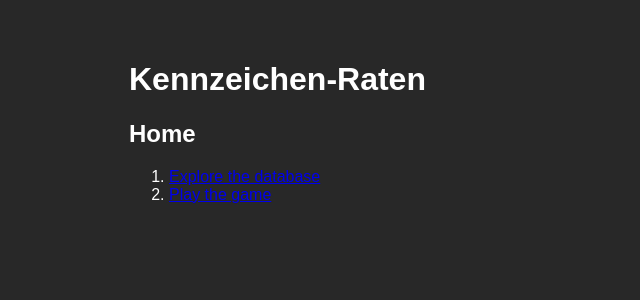
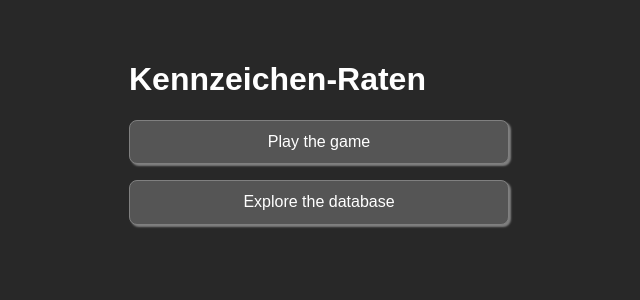
Before and after one commit to branneman/kennzeichen-raten, a React (Vite) app: page / in a window 1280 px wide. Shown: the top 300 px of the page, without its empty margins (321-961 px from the left). Built offline with nearby package versions, Linux system fonts and the light colour scheme.

Commit message:
refactor: Extract button into its own styled-component

```diff
--- a/package.json
+++ b/package.json
@@ -36,6 +36,7 @@
     "eslint-plugin-react-refresh": "^0.4.3",
     "prettier": "^3.0.2",
     "stmux": "^1.8.7",
+    "styled-components": "^6.1.1",
     "typescript": "^5.0.2",
     "vite": "^4.4.5",
     "vite-plugin-eslint": "^1.8.1",
--- /dev/null
+++ b/src/components/Button/index.tsx
@@ -0,0 +1,48 @@
+import styled from 'styled-components'
+
+const Anchor = styled.a`
+  display: inline-block;
+  margin: 0 1em 1em 0;
+  border: 1px solid grey;
+  border-radius: 0.5em;
+  box-shadow: 2px 2px 2px grey;
+  padding: 0.75em;
+  background-color: #555;
+  color: #fff;
+  text-decoration: none;
+
+  &:hover {
+    filter: brightness(0.85);
+  }
+`
+
+const Button = styled.button`
+  /* generic button reset styles */
+  width: 100%;
+  margin: 0;
+  border: 1px solid grey;
+  border-radius: 0.5em;
+  box-shadow: 2px 2px 2px grey;
+  padding: 0.75em;
+  background-color: transparent;
+  font-family: inherit;
+  font-size: 100%;
+  line-height: 1.15;
+  overflow: visible;
+  text-transform: none;
+  -webkit-appearance: button;
+  cursor: pointer;
+  color: #fff;
+
+  /* specific styles to this component */
+  display: inline-block;
+  margin: 0 1em 1em 0;
+  background-color: #555;
+
+  &:hover {
+    filter: brightness(0.85);
+  }
+`
+
+export default Button
+export { Anchor }
--- /dev/null
+++ b/src/components/Header/index.css
@@ -0,0 +1,4 @@
+h1 a {
+  color: inherit;
+  text-decoration: none;
+}
--- a/src/components/Header/index.tsx
+++ b/src/components/Header/index.tsx
@@ -1,3 +1,10 @@
+import { Link } from 'react-router-dom'
+import './index.css'
+
 export default function Header() {
-  return <h1>Kennzeichen-Raten</h1>
+  return (
+    <h1>
+      <Link to={`/`}>Kennzeichen-Raten</Link>
+    </h1>
+  )
 }
--- /dev/null
+++ b/src/pages/Game/ChooseDifficulty/index.css
@@ -0,0 +1,7 @@
+.menu {
+  margin: 0;
+  padding: 0;
+}
+.menu__item {
+  list-style: none;
+}
--- a/src/pages/Game/ChooseDifficulty/index.tsx
+++ b/src/pages/Game/ChooseDifficulty/index.tsx
@@ -1,20 +1,26 @@
 import { Link } from 'react-router-dom'
+import Button from '../../../components/Button'
+import './index.css'
+
+const LEVELS = [
+  ['easy', 'Easy'],
+  ['medium', 'Medium'],
+  ['hard', 'Hard'],
+]
 
 export default function ChooseDifficulty() {
   return (
     <>
       <h2>Play Game</h2>
       <p>Choose difficulty:</p>
-      <ol>
-        <li>
-          <Link to={`/play/easy`}>Easy</Link>
-        </li>
-        <li>
-          <Link to={`/play/medium`}>Medium</Link>
-        </li>
-        <li>
-          <Link to={`/play/hard`}>Hard</Link>
-        </li>
+      <ol className="menu">
+        {LEVELS.map(([key, title]) => (
+          <li key={key} className="menu__item">
+            <Link to={`/play/${key}`}>
+              <Button>{title}</Button>
+            </Link>
+          </li>
+        ))}
       </ol>
     </>
   )
--- a/src/pages/Game/Play/index.css
+++ b/src/pages/Game/Play/index.css
@@ -6,38 +6,11 @@
   list-style: none;
 }
 
-button.game-play__answer {
-  /* generic button reset styles */
-  width: 100%;
-  margin: 0;
-  border: 1px solid grey;
-  border-radius: 0.5em;
-  box-shadow: 2px 2px 2px grey;
-  padding: 0.75em;
-  background-color: transparent;
-  font-family: inherit;
-  font-size: 100%;
-  line-height: 1.15;
-  overflow: visible;
-  text-transform: none;
-  -webkit-appearance: button;
-  cursor: pointer;
-  color: inherit;
-
-  /* specific styles to this class */
-  display: inline-block;
-  margin: 0 1em 1em 0;
-  background-color: #555;
-}
-button.game-play__answer:hover {
-  box-shadow: 0 0 2px grey;
-  background-color: #888;
-}
-
 .game-play__answer--correct,
 .game-play__answer--incorrect {
   display: inline-block;
   margin-bottom: 1em;
+  margin-right: 0.5em;
 }
 .game-play__answer--correct {
   color: forestgreen;
@@ -45,3 +18,68 @@ button.game-play__answer:hover {
 .game-play__answer--incorrect {
   color: crimson;
 }
+
+.game-play__loader {
+  display: inline-block;
+  width: 12px;
+  height: 12px;
+  border: 2px solid #282828;
+  border-radius: 50%;
+  position: relative;
+  transform: rotate(45deg);
+  box-sizing: border-box;
+}
+.game-play__loader::before {
+  content: '';
+  position: absolute;
+  box-sizing: border-box;
+  inset: -2px;
+  border-radius: 50%;
+  border: 2px solid #ccc;
+  animation: gamePlayLoader 2s infinite linear;
+}
+@keyframes gamePlayLoader {
+  0% {
+    clip-path: polygon(50% 50%, 0 0, 0 0, 0 0, 0 0, 0 0);
+  }
+  25% {
+    clip-path: polygon(
+      50% 50%,
+      0 0,
+      100% 0,
+      100% 0,
+      100% 0,
+      100% 0
+    );
+  }
+  50% {
+    clip-path: polygon(
+      50% 50%,
+      0 0,
+      100% 0,
+      100% 100%,
+      100% 100%,
+      100% 100%
+    );
+  }
+  75% {
+    clip-path: polygon(
+      50% 50%,
+      0 0,
+      100% 0,
+      100% 100%,
+      0 100%,
+      0 100%
+    );
+  }
+  100% {
+    clip-path: polygon(
+      50% 50%,
+      0 0,
+      100% 0,
+      100% 100%,
+      0 100%,
+      0 0
+    );
+  }
+}
--- a/src/pages/Game/Play/index.tsx
+++ b/src/pages/Game/Play/index.tsx
@@ -1,6 +1,7 @@
 import { useState } from 'react'
 import { useParams } from 'react-router-dom'
 
+import Button from '../../../components/Button'
 import LicensePlate from '../../../components/LicensePlate'
 import { AreaCode } from '../../../types/area-codes'
 import { Game } from '../../../types/game'
@@ -25,7 +26,6 @@ export default function PlayGame() {
     useState(true)
   const { difficulty: difficultyStr } = useParams()
 
-  // Not started => Start
   if (!hasStarted(gameState)) {
     setGameState(
       generateNewGameState(
@@ -35,7 +35,6 @@ export default function PlayGame() {
     return null // rerender
   }
 
-  // Started + Done => Show results
   if (isDone(gameState) && showingQuestion) {
     const results = getResults(gameState as Game)
     return (
@@ -60,15 +59,12 @@ export default function PlayGame() {
   ) => {
     setShowingQuestion(false)
     setGameState(answerQuestion(gameState as Game, q, a))
-
-    // Show next question after some time (milliseconds)
-    setTimeout(() => setShowingQuestion(true), 1500)
+    setTimeout(() => setShowingQuestion(true), 2000)
   }
 
   let question: AreaCode
   let choices: AreaCode[]
-  let answer: AreaCode
-  let isCorrect: boolean
+  let isCorrect: boolean = false
 
   if (showingQuestion) {
     const q = getCurrentQuestion(gameState as Game)
@@ -78,7 +74,6 @@ export default function PlayGame() {
     const q = getLastAnswer(gameState as Game)
     question = q.question
     choices = q.choices
-    answer = q.answer
     isCorrect = q.isCorrect
   }
 
@@ -91,13 +86,14 @@ export default function PlayGame() {
       />
 
       <h2>Where is it from?</h2>
+      {showingQuestion ? (
         <ol className="game-play__answerlist">
           {choices.map((choice, idx) => (
             <li
               key={`${choice.code} ${idx}`}
               className="game-play__answerlistitem"
             >
-            <button
+              <Button
                 {...{ disabled: !showingQuestion }}
                 className="game-play__answer"
                 onClick={() =>
@@ -108,26 +104,25 @@ export default function PlayGame() {
                 {choice.namesake !== choice.district &&
                   ` (${choice.district})`}
                 , {choice.state}
-            </button>
-
-            {!showingQuestion &&
-              choice === answer &&
-              isCorrect === true && (
+              </Button>
+            </li>
+          ))}
+        </ol>
+      ) : isCorrect === true ? (
+        <>
           <div className="game-play__answer--correct">
             ✅ Correct
           </div>
-              )}
-
-            {!showingQuestion &&
-              choice === answer &&
-              isCorrect === false && (
+          <div className="game-play__loader"></div>
+        </>
+      ) : (
+        <>
           <div className="game-play__answer--incorrect">
             ❌ Incorrect
           </div>
+          <div className="game-play__loader"></div>
+        </>
       )}
-          </li>
-        ))}
-      </ol>
     </>
   )
 }
--- /dev/null
+++ b/src/pages/Home/index.css
@@ -0,0 +1,7 @@
+.mainmenu {
+  margin: 0;
+  padding: 0;
+}
+.mainmenu__item {
+  list-style: none;
+}
--- a/src/pages/Home/index.tsx
+++ b/src/pages/Home/index.tsx
@@ -1,16 +1,23 @@
 import { Link } from 'react-router-dom'
+import Button from '../../components/Button'
+import './index.css'
+
+const MENU = [
+  ['/play', 'Play the game'],
+  ['/database', 'Explore the database'],
+]
 
 export default function Home() {
   return (
     <>
-      <h2>Home</h2>
-      <ol>
-        <li>
-          <Link to={`/database`}>Explore the database</Link>
-        </li>
-        <li>
-          <Link to={`/play`}>Play the game</Link>
-        </li>
+      <ol className="mainmenu">
+        {MENU.map(([path, title]) => (
+          <li key={path} className="mainmenu__item">
+            <Link to={path}>
+              <Button>{title}</Button>
+            </Link>
+          </li>
+        ))}
       </ol>
     </>
   )
```
Also changed, not shown: 1 other file (tests, documents, lock files or other folders). Lines whose indentation alone changed are shown as unchanged.
